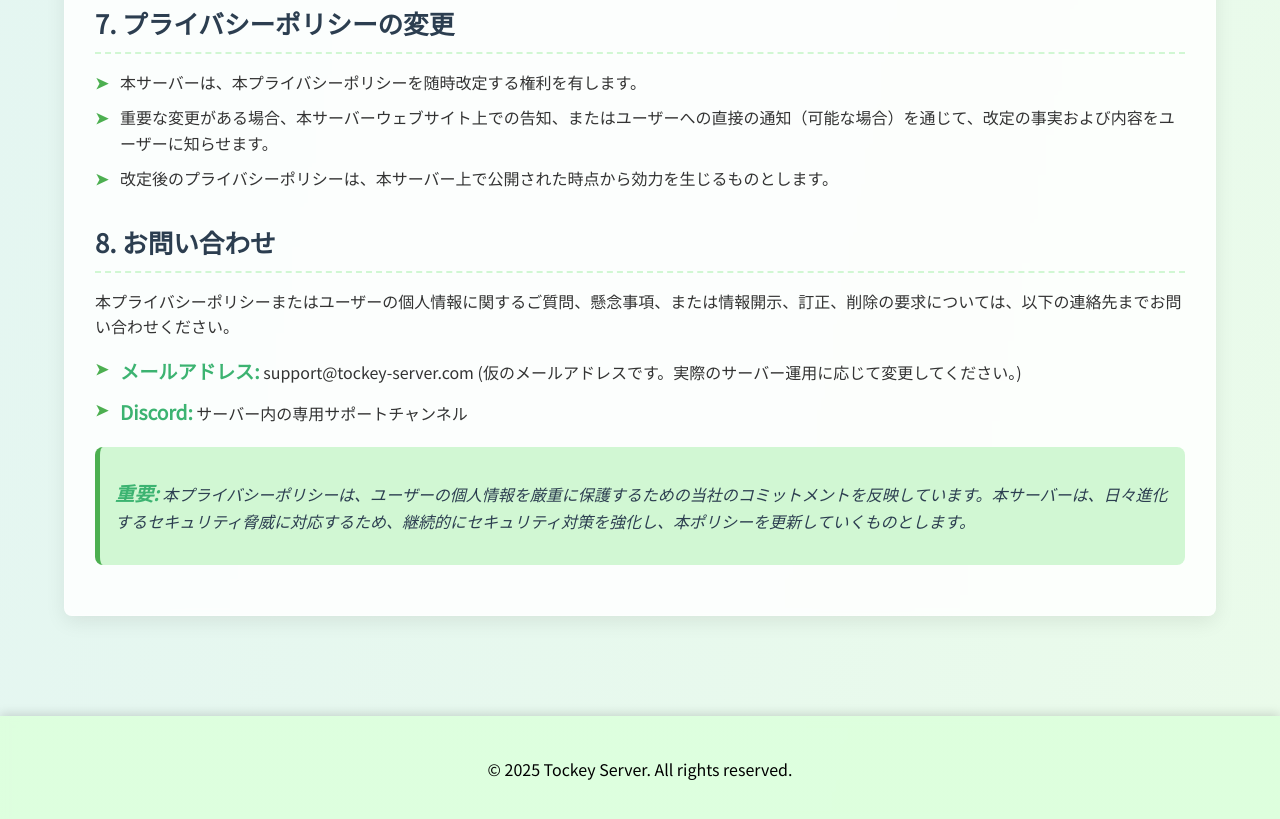
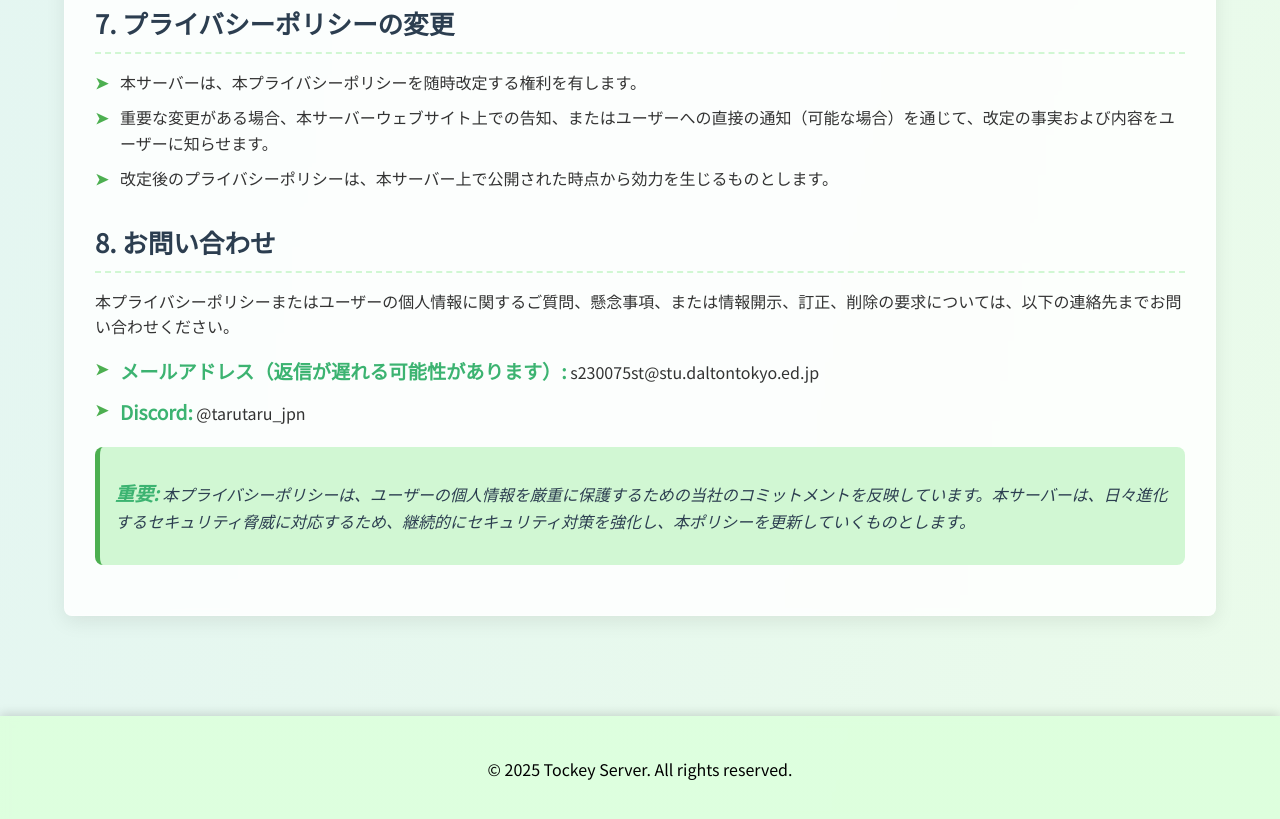
Before and after one commit to Pe11u/tockey, a plain HTML site: page terms.html in a window 1280 px wide. Shown: the part 6025-6844 px from the top of the page. Drawn offline with Linux system fonts and the light colour scheme.

Commit message:
Update terms.html

```diff
--- a/terms.html
+++ b/terms.html
@@ -423,8 +423,8 @@
                 <h3>8. お問い合わせ</h3>
                 <p>本プライバシーポリシーまたはユーザーの個人情報に関するご質問、懸念事項、または情報開示、訂正、削除の要求については、以下の連絡先までお問い合わせください。</p>
                 <ul>
-                    <li><b>メールアドレス:</b> support@tockey-server.com (仮のメールアドレスです。実際のサーバー運用に応じて変更してください。)</li>
-                    <li><b>Discord:</b> サーバー内の専用サポートチャンネル</li>
+                    <li><b>メールアドレス（返信が遅れる可能性があります）:</b> s230075st@stu.daltontokyo.ed.jp</li>
+                    <li><b>Discord:</b> @tarutaru_jpn</li>
                 </ul>
                 <div class="note">
                     <p><b>重要:</b> 本プライバシーポリシーは、ユーザーの個人情報を厳重に保護するための当社のコミットメントを反映しています。本サーバーは、日々進化するセキュリティ脅威に対応するため、継続的にセキュリティ対策を強化し、本ポリシーを更新していくものとします。</p>
```
